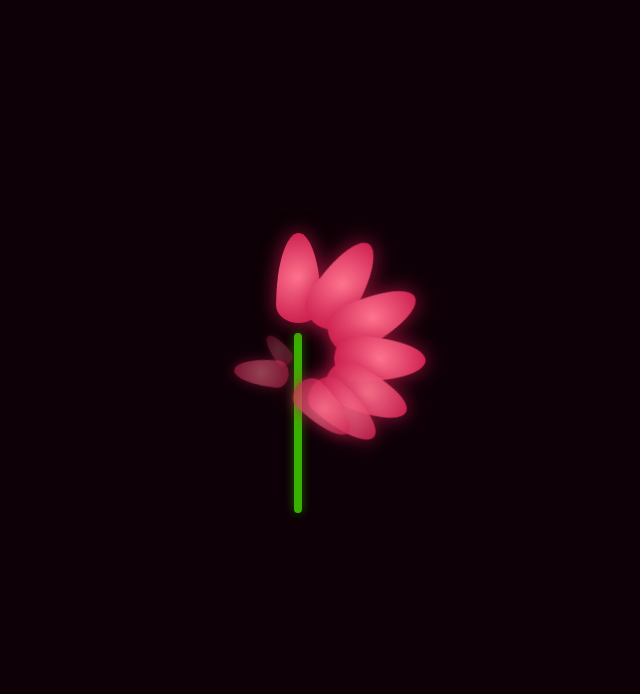
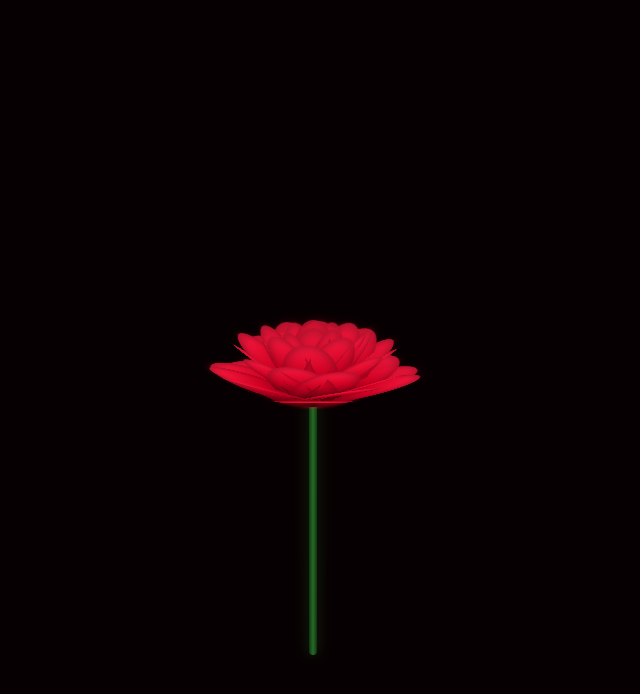
Before and after one commit to lab066442-lgtm/JOJO_, a plain HTML site: page index.html in a window 1280 px wide. Both pictures are taken after a click on the button "TAP TO BLOOM". Shown: the whole page, without its empty margins (327-967 px from the left). Drawn offline with Linux system fonts and the light colour scheme.

Commit message:
Update index.html

```diff
--- a/index.html
+++ b/index.html
@@ -2,147 +2,197 @@
 <html lang="en">
 <head>
   <meta charset="UTF-8">
-  <title>Blooming Flower</title>
+  <title>Love.css - 3D Rose</title>
   <style>
     body {
-      background: #0d0006;
+      background-color: #070002;
       display: flex;
-      flex-direction: column;
       justify-content: center;
       align-items: center;
-      min-height: 100vh;
+      height: 100vh;
       margin: 0;
-      font-family: 'Poppins', sans-serif;
-      color: #ffb3c1;
+      font-family: 'Segoe UI', Tahoma, Geneva, Verdana, sans-serif;
+      overflow: hidden;
+      /* السر هنا: بناء عمق ثلاثي الأبعاد */
+      perspective: 1200px;
     }
 
-    .container {
-      text-align: center;
+    /* حاوية الزهرة مائلة قليلاً لرؤية العمق */
+    #flower {
       position: relative;
+      width: 0;
+      height: 0;
+      transform-style: preserve-3d;
+      transform: rotateX(-15deg);
     }
 
-    /* Glassmorphism Card for Intro */
-    .card {
-      background: rgba(255, 255, 255, 0.05);
+    .stem {
+      position: absolute;
+      width: 8px;
+      height: 280px;
+      background: linear-gradient(to right, #113811, #256b25, #113811);
+      border-radius: 4px;
+      top: 0;
+      left: -4px;
+      box-shadow: 0 0 15px rgba(37, 107, 37, 0.4);
+    }
+
+    .petal {
+      position: absolute;
+      bottom: 0;
+      transform-origin: bottom center;
+      border-radius: 50% 50% 20% 20%;
+      /* تدرج لوني يعطي واقعية لظل البتلات */
+      background: linear-gradient(to top, #4a0008, #cc0022 50%, #ff1a40);
+      box-shadow: inset 0 0 15px rgba(0,0,0,0.5), 0 0 10px rgba(204, 0, 34, 0.2);
+      opacity: 0;
+    }
+
+    /* تصميم واجهة البداية */
+    .ui-container {
+      position: absolute;
+      z-index: 10;
+      text-align: center;
+      background: rgba(20, 5, 10, 0.8);
       backdrop-filter: blur(10px);
-      border: 1px solid rgba(255, 182, 193, 0.2);
+      padding: 30px;
       border-radius: 20px;
-      padding: 30px;
-      box-shadow: 0 8px 32px 0 rgba(255, 77, 109, 0.2);
+      border: 1px solid rgba(255, 26, 64, 0.2);
+      transition: opacity 1s;
+    }
+
+    .ui-container h1 {
+      color: #ff1a40;
+      margin: 0 0 10px;
+      font-size: 26px;
+    }
+
+    .ui-container p {
+      color: #ff99aa;
+      margin: 0 0 25px;
+      font-size: 14px;
     }
 
     .bloom-btn {
-      background: linear-gradient(135deg, #ff4d6d, #ff758f);
+      background: #cc0022;
+      color: white;
       border: none;
-      color: white;
       padding: 12px 30px;
       border-radius: 25px;
       font-weight: bold;
       cursor: pointer;
-      box-shadow: 0 4px 15px rgba(255, 77, 109, 0.4);
-      transition: 0.3s;
-    }
-    .bloom-btn:hover { transform: scale(1.05); }
-
-    /* Flower CSS */
-    .flower {
-      position: relative;
-      width: 200px;
-      height: 280px;
-      display: none;
-      justify-content: center;
-      align-items: flex-end;
+      transition: background 0.3s, transform 0.2s;
     }
 
-    .stem {
-      width: 8px;
-      height: 0;
-      background: #38b000;
-      border-radius: 4px;
-      transition: height 2s ease-in-out;
-      box-shadow: 0 0 10px rgba(56, 176, 0, 0.5);
+    .bloom-btn:hover {
+      background: #ff1a40;
+      transform: scale(1.05);
     }
 
-    .petal-wrapper {
+    /* النص النهائي */
+    .final-text {
       position: absolute;
-      top: 30px;
-      width: 100%;
-      height: 100px;
-      display: flex;
-      justify-content: center;
-      align-items: center;
-    }
-
-    .petal {
-      position: absolute;
-      width: 45px;
-      height: 90px;
-      background: radial-gradient(circle, #ff758f 0%, #c9184a 100%);
-      border-radius: 50% 50% 50% 50% / 80% 80% 20% 20%;
-      transform-origin: bottom center;
+      bottom: 12%;
+      color: #ff99aa;
+      font-size: 22px;
+      font-family: serif;
+      font-style: italic;
       opacity: 0;
-      transform: scale(0.1) rotate(0deg);
-      transition: all 1.5s cubic-bezier(0.175, 0.885, 0.32, 1.275);
-      box-shadow: 0 0 20px rgba(201, 24, 74, 0.8);
-    }
-
-    .message {
-      margin-top: 30px;
-      font-size: 1.3rem;
-      opacity: 0;
-      transition: opacity 1.5s ease;
-      letter-spacing: 1px;
+      transition: opacity 2s;
+      text-shadow: 0 0 10px rgba(255, 26, 64, 0.6);
     }
   </style>
 </head>
 <body>
 
-  <div class="container">
-    <div class="card" id="card">
-      <h2 style="margin-bottom:20px;">🌹 Love.css</h2>
-      <button class="bloom-btn" onclick="startBloom()">TAP TO BLOOM</button>
-    </div>
-
-    <div class="flower" id="flower">
-      <div class="stem" id="stem"></div>
-      <div class="petal-wrapper" id="petalWrapper"></div>
-    </div>
-
-    <div class="message" id="msg">I coded this for you ❤️</div>
+  <!-- واجهة البداية -->
+  <div class="ui-container" id="ui">
+    <h1>🌹 Love.css</h1>
+    <p>Ready to bloom!</p>
+    <button class="bloom-btn" onclick="startBloom()">TAP TO BLOOM</button>
   </div>
 
+  <!-- الزهرة -->
+  <div id="flower">
+    <div class="stem" id="stem" style="display: none;"></div>
+  </div>
+
+  <!-- رسالة النهاية -->
+  <div class="final-text" id="finalText">I coded this for you ❤️</div>
+
   <script>
+    const flower = document.getElementById('flower');
+    const stem = document.getElementById('stem');
+    const ui = document.getElementById('ui');
+    const finalText = document.getElementById('finalText');
+
+    // توزيع طبقات البتلات من الخارج للداخل (محاكاة دقيقة للمقطع)
+    const PETAL_LAYERS = [
+      { count: 14, w: 75, h: 110, rotXOpen: 75, delay: 0 },
+      { count: 12, w: 65, h: 100, rotXOpen: 60, delay: 0.4 },
+      { count: 10, w: 55, h: 90,  rotXOpen: 45, delay: 0.8 },
+      { count: 8,  w: 45, h: 80,  rotXOpen: 30, delay: 1.2 },
+      { count: 5,  w: 35, h: 70,  rotXOpen: 15, delay: 1.6 },
+      { count: 3,  w: 25, h: 60,  rotXOpen: 5,  delay: 2.0 }
+    ];
+
     function startBloom() {
-      document.getElementById('card').style.display = 'none';
-      const flower = document.getElementById('flower');
-      const stem = document.getElementById('stem');
-      const petalWrapper = document.getElementById('petalWrapper');
+      // إخفاء الواجهة
+      ui.style.opacity = '0';
+      setTimeout(() => ui.style.display = 'none', 1000);
 
-      flower.style.display = 'flex';
+      // إظهار الساق
+      stem.style.display = 'block';
 
-      // النمو للإنبات (Stem)
-      setTimeout(() => { stem.style.height = '180px'; }, 100);
+      let allPetals = [];
 
-      // تفتح البتلات (Petals Bloom)
-      setTimeout(() => {
-        const totalPetals = 12;
-        for (let i = 0; i < totalPetals; i++) {
+      // بناء البتلات برمجياً (DOM Elements)
+      PETAL_LAYERS.forEach((layer, layerIdx) => {
+        const angleStep = 360 / layer.count;
+        const layerOffset = layerIdx * 15; // تدوير الطبقات لتتداخل
+
+        for (let i = 0; i < layer.count; i++) {
           const petal = document.createElement('div');
           petal.className = 'petal';
-          const angle = (360 / totalPetals) * i;
-          petalWrapper.appendChild(petal);
 
+          // تحديد الأبعاد لكل طبقة
+          petal.style.width = layer.w + 'px';
+          petal.style.height = layer.h + 'px';
+          petal.style.left = -(layer.w / 2) + 'px'; // توسيط البتلة
+
+          const rotY = layerOffset + (i * angleStep);
+
+          // تبدأ البتلات مغلقة (محاذاة عمودية تقريباً)
+          petal.style.transform = `rotateY(${rotY}deg) rotateX(5deg)`;
+          petal.style.transition = 'transform 3s cubic-bezier(0.4, 0.0, 0.2, 1), opacity 1.5s ease';
+
+          flower.appendChild(petal);
+
+          // تخزين بيانات الحركة لكل بتلة لفتحها لاحقاً
+          allPetals.push({
+            element: petal,
+            rotY: rotY,
+            rotXOpen: layer.rotXOpen + (Math.random() * 10 - 5), // عشوائية خفيفة لتبدو طبيعية
+            delay: layer.delay + (Math.random() * 0.3) // تأخير متدرج
+          });
+        }
+      });
+
+      // تشغيل أنيميشن التفتّح
+      setTimeout(() => {
+        allPetals.forEach(p => {
           setTimeout(() => {
-            petal.style.opacity = '1';
-            petal.style.transform = `rotate(${angle}deg) translateY(-35px) scale(1)`;
-          }, i * 100);
-        }
-      }, 2000);
+            p.element.style.opacity = '0.95';
+            // حركة التفتح الأساسية
+            p.element.style.transform = `rotateY(${p.rotY}deg) rotateX(${p.rotXOpen}deg)`;
+          }, p.delay * 1000);
+        });
+      }, 300);
 
-      // ظهور النص النهائي
+      // ظهور النص النهائي بعد التفتح
       setTimeout(() => {
-        document.getElementById('msg').style.opacity = '1';
-      }, 3500);
+        finalText.style.opacity = '1';
+      }, 4500);
     }
   </script>
 </body>
```
